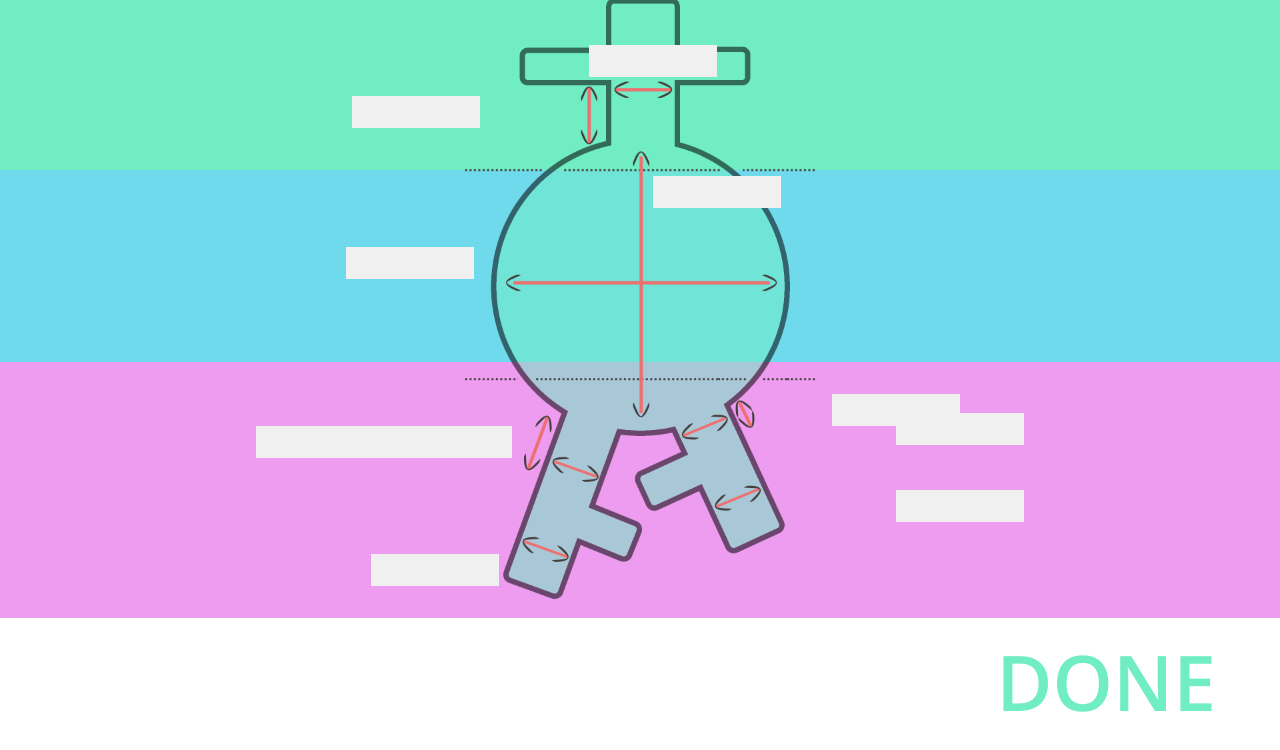
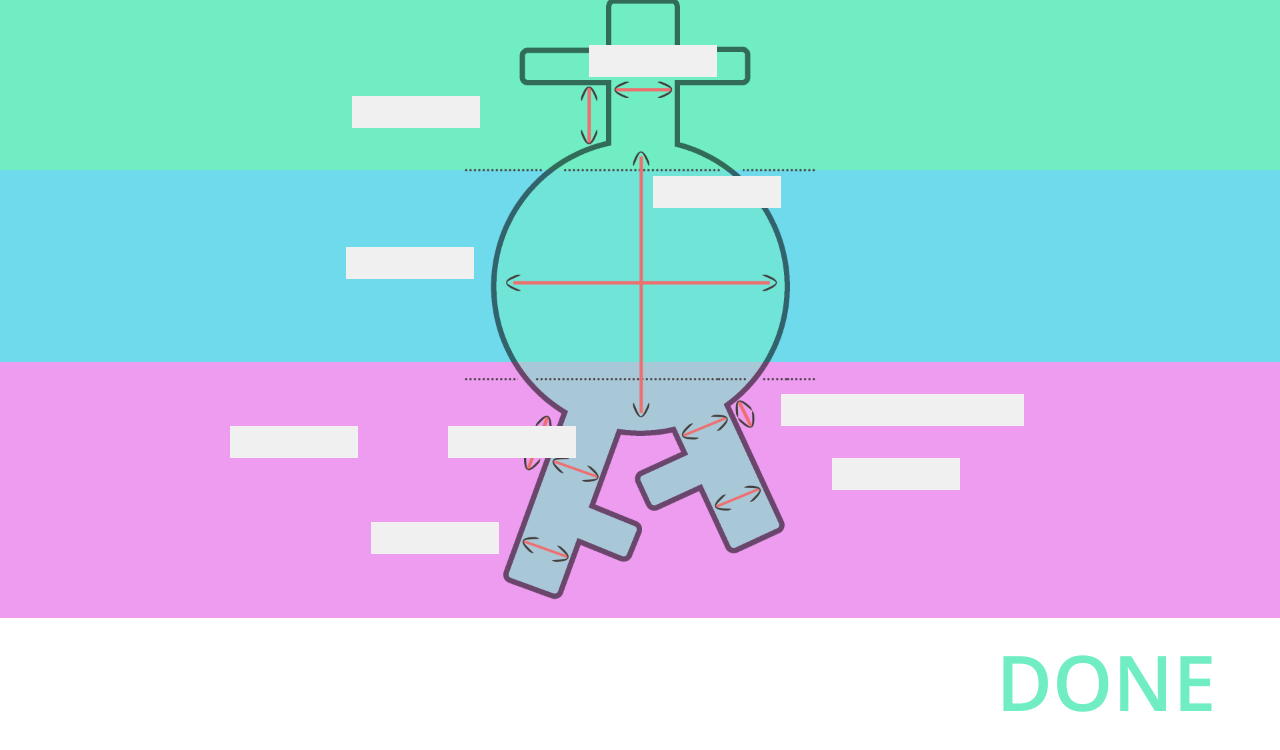
Before and after one commit to j-cheung/evarApp, a plain HTML site: page measureEvar.html in a window 1280 px wide. Shown: the part 78-828 px from the top of the page. Drawn offline with nearby package versions, Linux system fonts and the light colour scheme.

Commit message:
placemetn

```diff
--- a/style.css
+++ b/style.css
@@ -899,37 +899,37 @@ img{
 
 #leftLength{
 	top: 70%;
-	left: 20%;
+	left: 18%;
 	position: absolute;
 }
 
 #leftWidth1{
 	top: 70%;
-	left: 30%;
+	left: 35%;
 	position: absolute;
 }
 
 #leftWidth2{
-	top: 90%;
+	top: 85%;
 	left: 29%;
 	position: absolute;
 }
 
 #rightLength{
-	top: 68%;
+	top: 65%;
 	left: 70%;
 	position: absolute;
 }
 
 #rightWidth1{
 	top: 65%;
-	left: 65%;
+	left: 61%;
 	position: absolute;
 }
 
 #rightWidth2{
-	top: 80%;
-	left: 70%;
+	top: 75%;
+	left: 65%;
 	position: absolute;
 }
 
```
